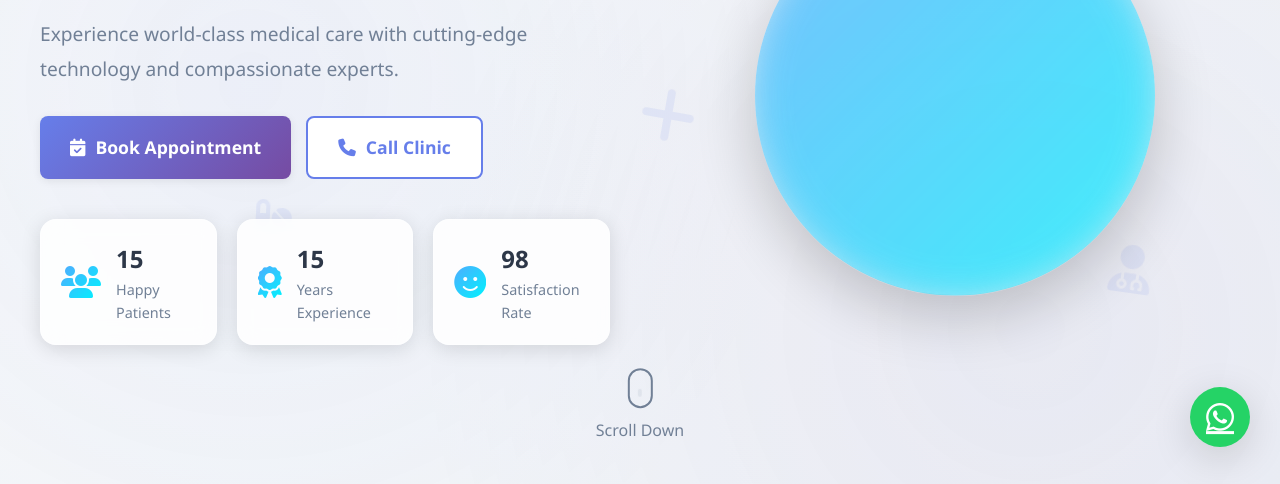
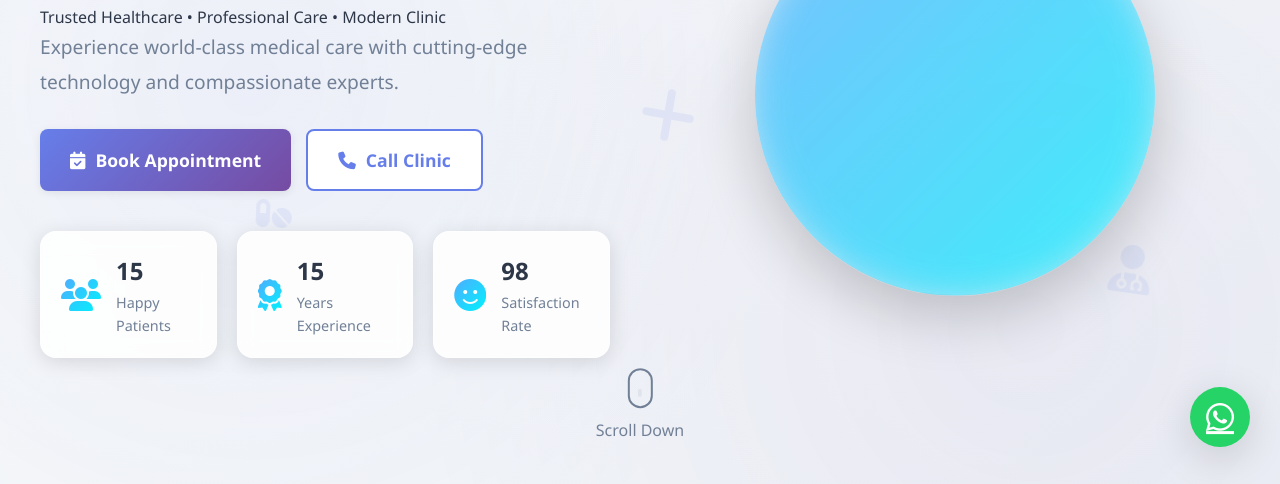
Before and after one commit to Lakshay-Rewani/clinic-demo-git-devops, a plain HTML site: page index.html in a window 1280 px wide. Shown: the part 316-800 px from the top of the page. Drawn offline with Linux system fonts and the light colour scheme.

Commit message:
feat: improve clinic homepage

```diff
--- a/index.html
+++ b/index.html
@@ -55,6 +55,7 @@
                     <span class="gradient-text">Modern Healthcare</span>
                     <br>for Your Family
                 </h1>
+                <p class="git-update">Trusted Healthcare • Professional Care • Modern Clinic</p>
                 <p class="hero-subtitle">Experience world-class medical care with cutting-edge technology and compassionate experts.</p>
                 <div class="hero-buttons">
                     <a href="#appointment" class="btn-primary btn-lg">
```
